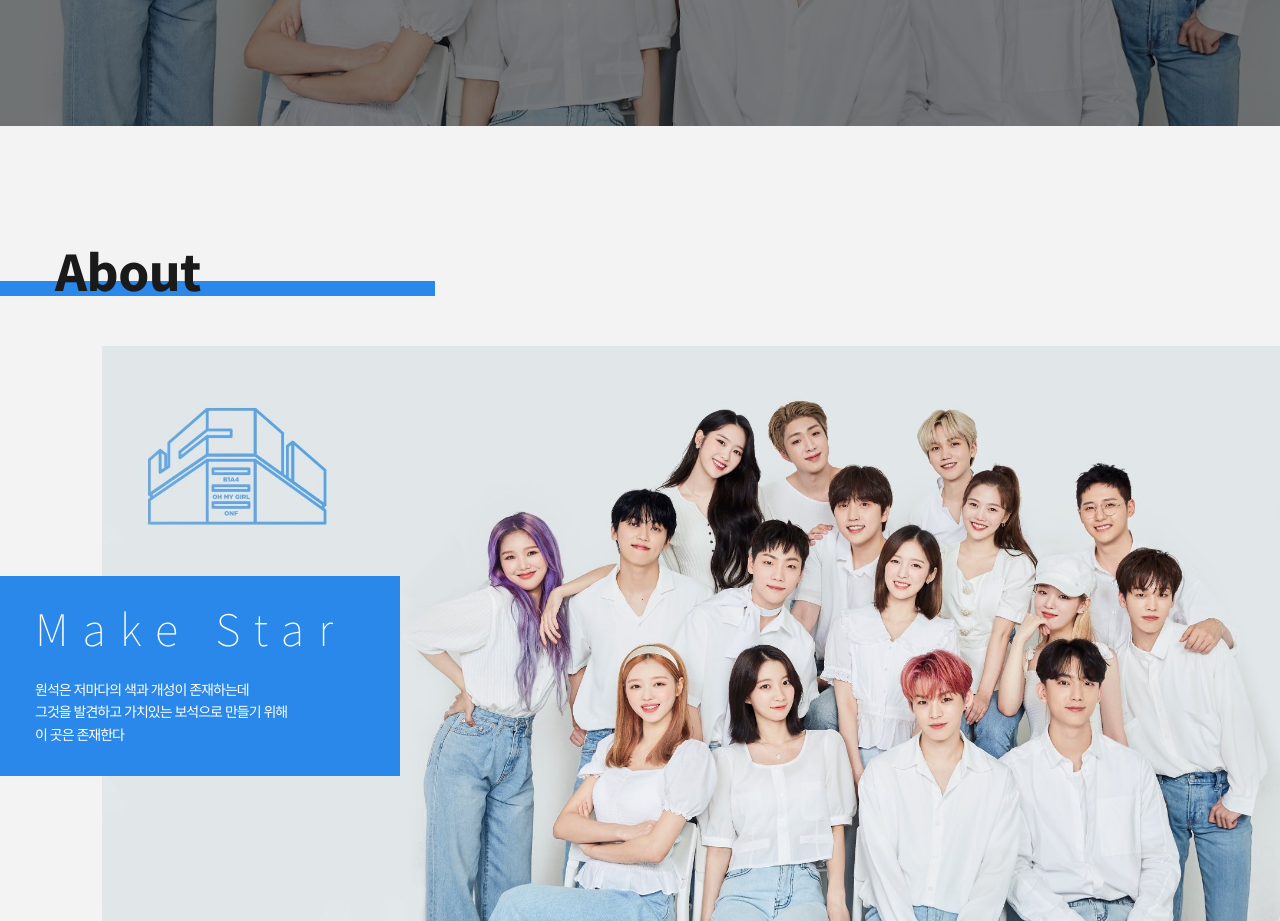
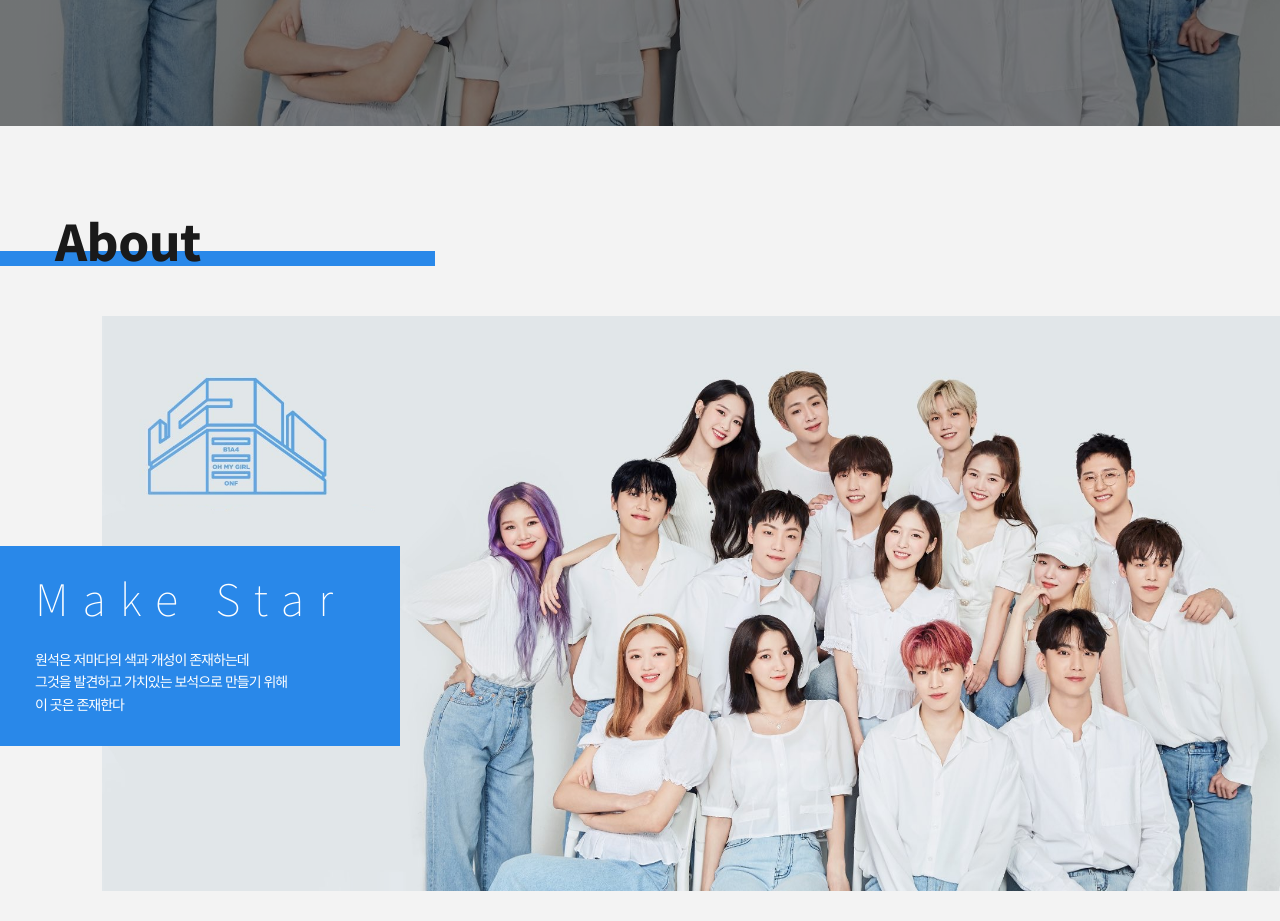
Before and after one commit to from-june/hello-WM, a website: page index.html in a window 1280 px wide. Shown: the part 704-1625 px from the top of the page. Drawn offline with nearby package versions, Linux system fonts and the light colour scheme; files that its build step writes are made by us from their sources.

Commit message:
🩹 Change padding top and bottom

```diff
--- a/sass/layouts/_about.scss
+++ b/sass/layouts/_about.scss
@@ -1,5 +1,5 @@
 .about {
-  padding: 10rem 0;
+  padding: 7rem 0;
   background-color: $color-bgc;
   position: relative;
 
```
